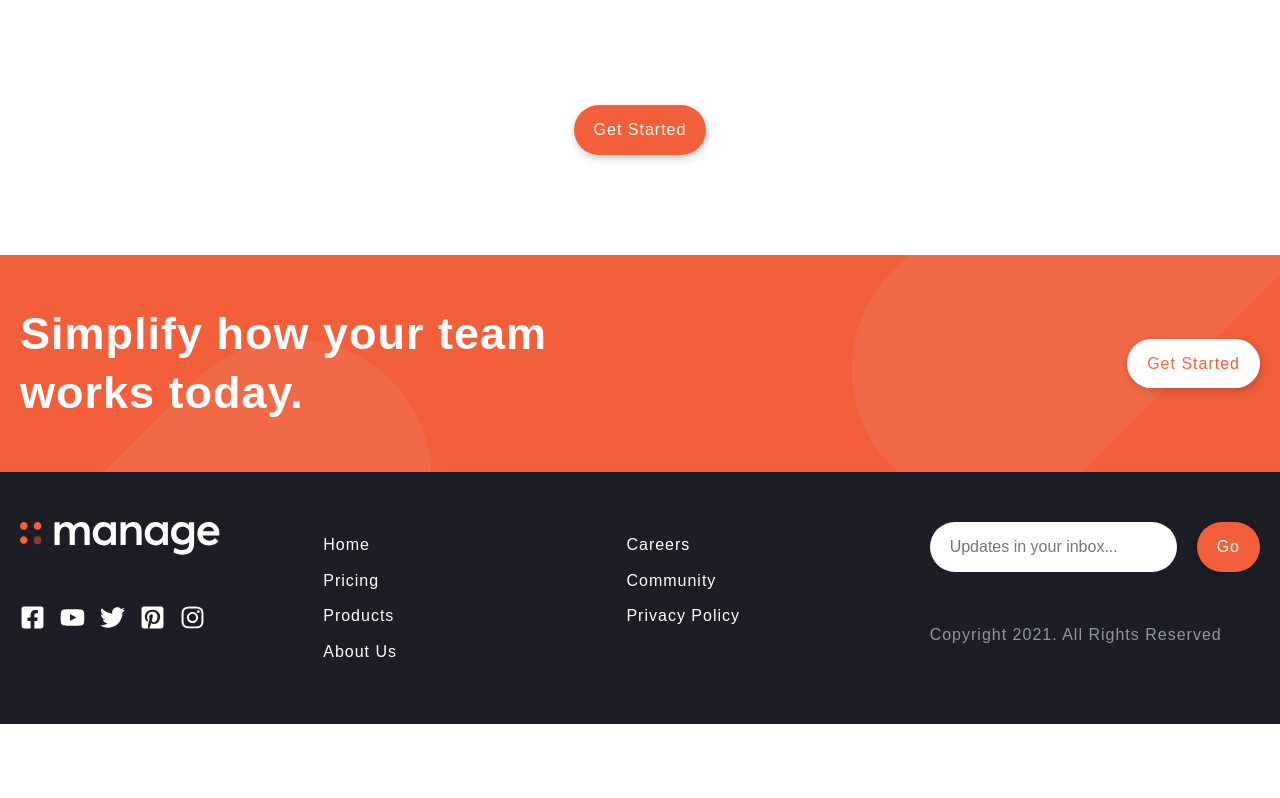
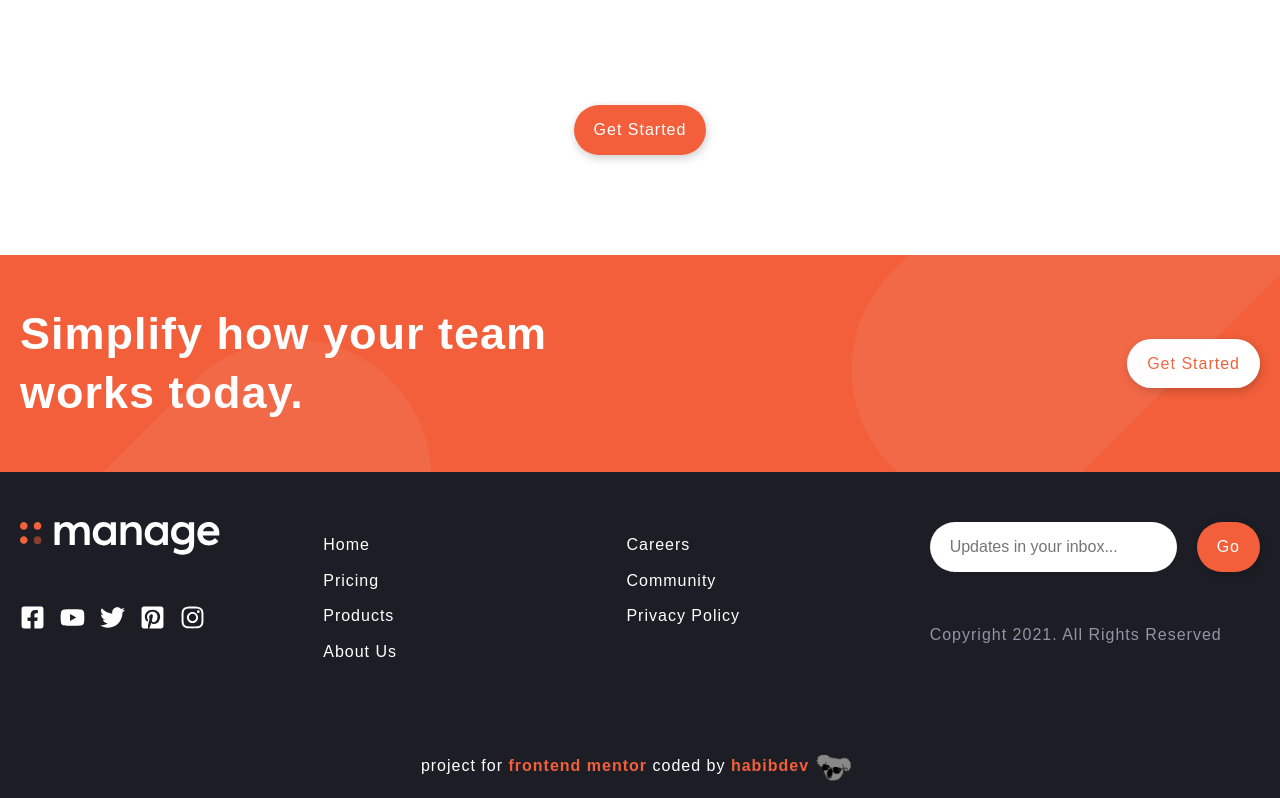
Before and after one commit to freetart/FEM-manage-landing-page, a React (Create React App) app: page / in a window 1280 px wide. Shown: the part 2174-2972 px from the top of the page. Before the commit the page ends 2898 px from the top, so only its background shows below. Built offline with nearby package versions, Linux system fonts and the light colour scheme; a web font is replaced by a local one.

Commit message:
created tag

```diff
--- a/src/App.js
+++ b/src/App.js
@@ -5,6 +5,7 @@
 import Quotes from './components/Quotes';
 import Cta from './components/Cta';
 import Footer from './components/Footer';
+import Tag from './components/Tag';
 
 const App = () => {
   return (
@@ -18,6 +19,7 @@
         <Cta />
       </main>
       <Footer />
+      <Tag />
     </>
   );
 };
--- /dev/null
+++ b/src/components/Tag.js
@@ -0,0 +1,60 @@
+import styled from 'styled-components';
+import { flexCenter, textStyles, headingStyles } from '../abstracts/Mixins';
+import logo from '../images/logo/habibdevgif.gif';
+
+const Article = styled.article`
+  ${flexCenter};
+  flex-wrap: wrap;
+  padding: 2rem 2rem 1rem 2rem;
+  background-color: var(--veryDarkBlue);
+
+  .tag-heading {
+    ${textStyles};
+    font-size: var(--xxs);
+    color: var(--white);
+    text-align: center;
+  }
+
+  .tag-link {
+    ${headingStyles};
+    color: var(--brightRed);
+    &:hover,
+    &:focus {
+      text-decoration: underline;
+    }
+  }
+
+  .tag-logo {
+    width: 5rem;
+  }
+`;
+
+function Tag() {
+  return (
+    <Article>
+      <h3 className='tag-heading'>
+        project for{' '}
+        <a
+          href='https://www.frontendmentor.io/challenges/manage-landing-page-SLXqC6P5'
+          target='_blank'
+          rel='noreferrer'
+          className='tag-link'
+        >
+          frontend mentor
+        </a>{' '}
+        coded by{' '}
+        <a
+          href='https://github.com/habibdev96'
+          target='_blank'
+          rel='noreferrer'
+          className='tag-link'
+        >
+          habibdev{' '}
+        </a>
+      </h3>
+      <img src={logo} alt='logo' className='tag-logo' />
+    </Article>
+  );
+}
+
+export default Tag;
```
Also changed, not shown: src/images/logo/habibdevgif.gif (added).
